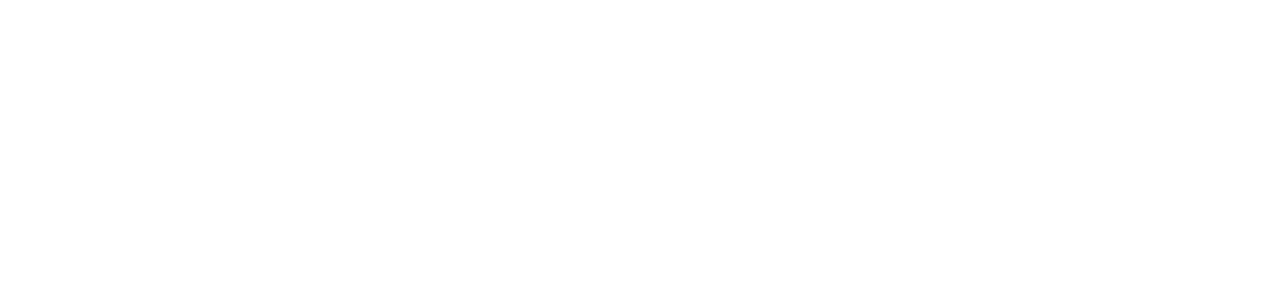
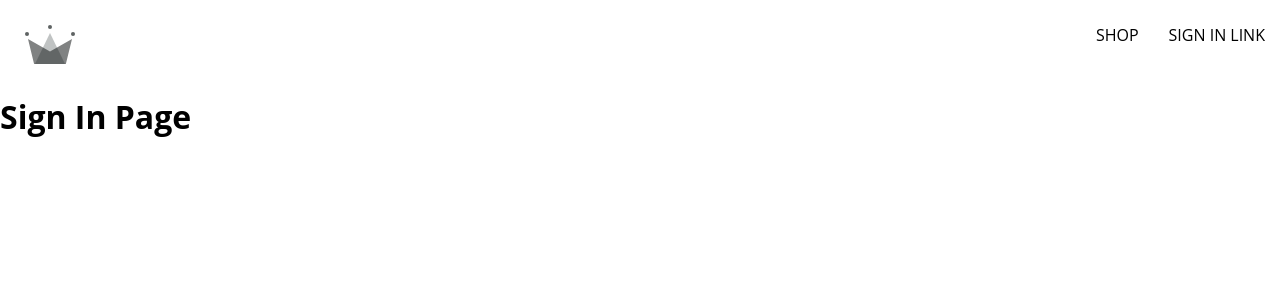
Before and after one commit to JamieDawson/Crown-Clothing, a React (Create React App) app: page /sign-in in a window 1280 px wide. Before the commit this address had no page. Shown: the top 300 px of the page. Built offline with nearby package versions, Linux system fonts and the light colour scheme; a web font is replaced by a local one.

Commit message:
started with Signup Page for Firebase 89

```diff
--- a/package.json
+++ b/package.json
@@ -6,6 +6,7 @@
     "@testing-library/jest-dom": "^5.16.5",
     "@testing-library/react": "^13.4.0",
     "@testing-library/user-event": "^13.5.0",
+    "firebase": "^9.22.2",
     "react": "^18.2.0",
     "react-dom": "^18.2.0",
     "react-router-dom": "^6.12.1",
--- a/src/App.js
+++ b/src/App.js
@@ -1,6 +1,7 @@
 import { Routes, Route } from "react-router-dom";
 import Home from "./routes/home/home.component";
-import Navigation from "./components/navigation/navigation.componenet";
+import Navigation from "./routes/navigation/navigation.componenet";
+import SignIn from "./routes/sign-in/sign-in.component";
 
 const Shop = () => {
   return <h1>I am the shop</h1>;
@@ -12,6 +13,7 @@
       <Route path="/" element={<Navigation />}>
         <Route index={true} element={<Home />} />
         <Route path="shop" element={<Shop />} />
+        <Route path="sign-in" element={<SignIn />} />
       </Route>
     </Routes>
   );
--- a/src/components/navigation/navigation.componenet.jsx
+++ b/src/routes/navigation/navigation.componenet.jsx
@@ -9,12 +9,15 @@
       <div className="navigation">
         <Link className="logo-container" to="/">
           <CrwnLogo className="logo" />
-          <h1>Logo</h1>
+          {/* <h1>Logo</h1> */}
         </Link>
 
         <div className="nav-links-container">
           <Link className="nav-link" to="/shop">
             SHOP
+          </Link>
+          <Link className="nav-link" to="/sign-in">
+            SIGN IN LINK
           </Link>
         </div>
       </div>
--- /dev/null
+++ b/src/routes/sign-in/sign-in.component.jsx
@@ -0,0 +1,9 @@
+const SignIn = () => {
+  return (
+    <div>
+      <h1>Sign In Page</h1>
+    </div>
+  );
+};
+
+export default SignIn;
```
Also changed, not shown: src/routes/navigation/navigation.styles.scss (renamed from src/components/navigation/navigation.styles.scss), 1 other file (tests, documents, lock files or other folders).
